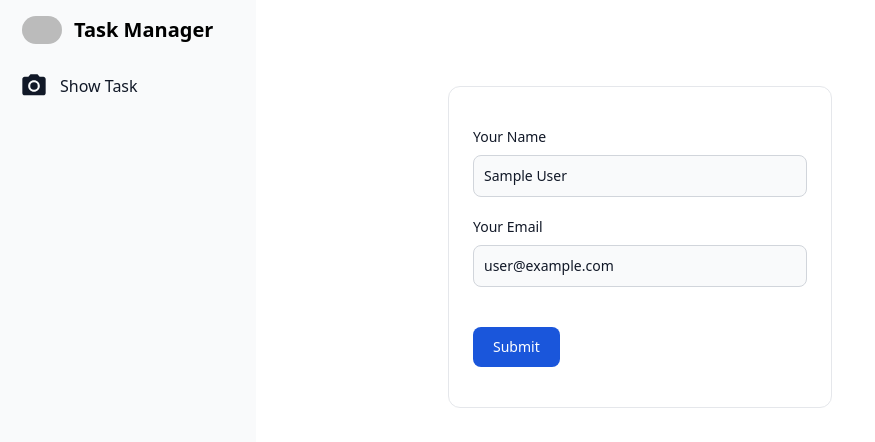
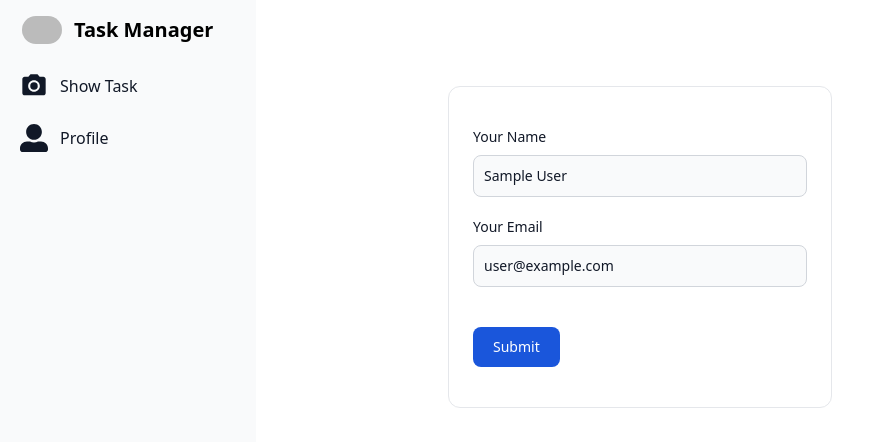
Before and after one commit to Mujahid2000/Task-Management, a React (Vite) app: page /dashboard/user in a window 1280 px wide. Shown: the top 442 px of the page, without its empty margins (0-875 px from the left). Built offline with nearby package versions, Linux system fonts and the light colour scheme; no server answers; sample sign-in values are in the browser's storage.

Commit message:
add some route and another code

```diff
--- a/src/Config/PrivateRoute.jsx
+++ b/src/Config/PrivateRoute.jsx
@@ -4,6 +4,7 @@ import { Navigate, useLocation } from 'react-router-dom';
 import { Spinner } from 'flowbite-react';
 import { useContext } from 'react';
 import { AuthContext } from './AuthProvider';
+
 
 
 
--- a/src/Pages/Dashboard/Dashboard.jsx
+++ b/src/Pages/Dashboard/Dashboard.jsx
@@ -6,7 +6,7 @@ import { Link, Outlet } from 'react-router-dom';
 import { IoMdMenu } from "react-icons/io";
 
 import { MdLocalSee } from "react-icons/md";
-
+import { FaUserAlt } from "react-icons/fa";
 import { Button, Modal } from 'flowbite-react';
 import { useContext, useState } from 'react';
 import AddTask from '../DashboardRoutes/AddTask';
@@ -40,6 +40,16 @@ const Dashboard = () => {
             >
                 <MdLocalSee  className="w-7 h-7" />
                 <span className="flex-1 ms-3 whitespace-nowrap">Show Task</span>
+            </Link>
+            </li>
+
+            <li>
+            <Link
+                to="/dashboard/user"
+                className="flex items-center p-2 text-gray-900 rounded-lg dark:text-white hover:bg-gray-100 dark:hover:bg-gray-700 group"
+            >
+                <FaUserAlt  className="w-7 h-7" />
+                <span className="flex-1 ms-3 whitespace-nowrap">Profile</span>
             </Link>
             </li>
 
@@ -86,6 +96,15 @@ const Dashboard = () => {
                 <span className="flex-1 ms-3 whitespace-nowrap">Show Task</span>
             </Link>
             </li>
+            <li>
+            <Link
+                to="/dashboard/user"
+                className="flex items-center p-2 text-gray-900 rounded-lg dark:text-white hover:bg-gray-100 dark:hover:bg-gray-700 group"
+            >
+                <FaUserAlt  className="w-7 h-7" />
+                <span className="flex-1 ms-3 whitespace-nowrap">Profile</span>
+            </Link>
+            </li>
 
         </ul>
         </div>
--- a/src/Pages/DashboardRoutes/Task.jsx
+++ b/src/Pages/DashboardRoutes/Task.jsx
@@ -15,7 +15,7 @@ const Task = () => {
   const { user } = useContext(AuthContext);
   const [openModal, setOpenModal] = useState(false);
   const [selectedTask, setSelectedTask] = useState(null);
-  const [updatedStatus, setUpdatedStatus] = useState('Ongoing'); // Initialize with 'Ongoing'
+  const [updatedStatus, setUpdatedStatus] = useState('Completed');
   const apiURL = `https://todo-server-phi-three.vercel.app/task/${user?.email}`;
 
 
@@ -92,7 +92,7 @@ const Task = () => {
               <th className="py-2 px-4 border-b">Description</th>
               <th className="py-2 px-4 border-b">Update</th>
               <th className="py-2 px-4 border-b">Delete</th>
-              <th className="py-2 px-4 border-b">Incomplete</th>
+              <th className="py-2 px-4 border-b">Status</th>
 
             </tr>
           </thead>
--- a/src/Pages/DashboardRoutes/User.jsx
+++ b/src/Pages/DashboardRoutes/User.jsx
@@ -27,7 +27,7 @@ const User = () => {
             </div>
             <div className="mb-5">
                 <label  className="block mb-2 text-sm font-medium text-gray-900 dark:text-white">Your Email</label>
-                <input type="email" name='email' id="email" className="bg-gray-50 border border-gray-300 text-gray-900 text-sm rounded-lg focus:ring-blue-500 focus:border-blue-500 block w-full p-2.5 dark:bg-gray-700 dark:border-gray-600 dark:placeholder-gray-400 dark:text-white dark:focus:ring-blue-500 dark:focus:border-blue-500" value={user?.email} />
+                <input type="email" name='email' id="email" className="bg-gray-50 border border-gray-300 text-gray-900 text-sm rounded-lg focus:ring-blue-500 focus:border-blue-500 block w-full p-2.5 dark:bg-gray-700 dark:border-gray-600 dark:placeholder-gray-400 dark:text-white dark:focus:ring-blue-500 dark:focus:border-blue-500" defaultValue={user?.email} />
             </div>
             <div className="flex items-start mb-5">
             </div>
```
Also changed, not shown: src/main.jsx (+6 -5 lines).
